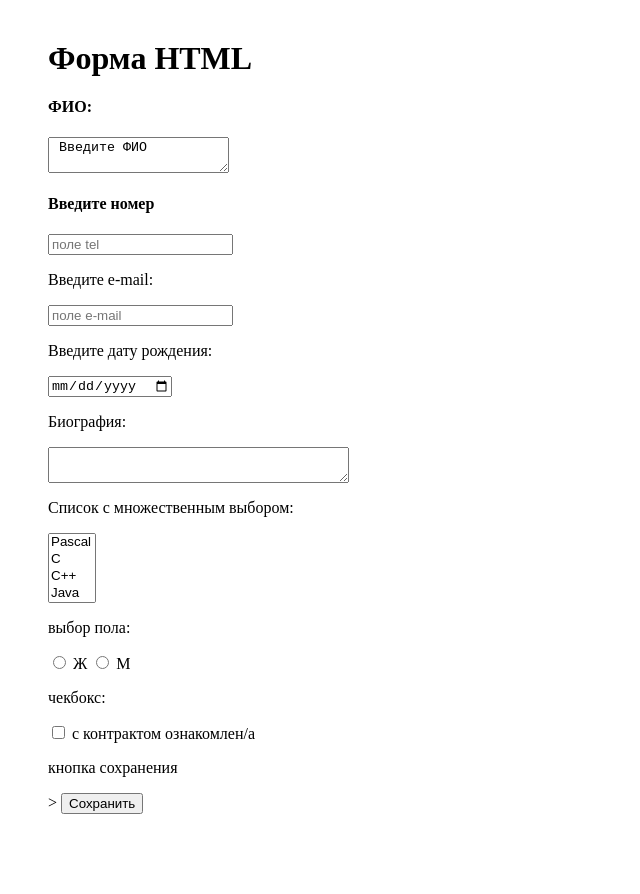
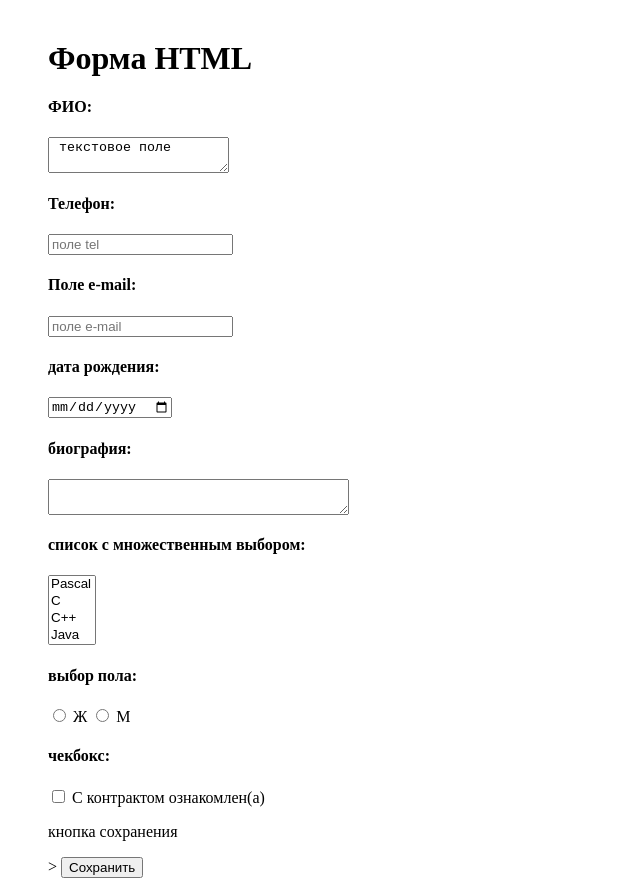
Before and after one commit to DariaDyak/DariaDyak.github.io, a plain HTML site: page index.html in a window 1280 px wide. Shown: the part 2660-3554 px from the top of the page, without its empty margins (0-640 px from the left). Before the commit the page ends 3490 px from the top, so only its background shows below. Drawn offline with Linux system fonts and the light colour scheme.

Commit message:
Update index.html

```diff
--- a/index.html
+++ b/index.html
@@ -128,17 +128,17 @@
   </br>
   </br>
      <h1>Форма HTML</h1>
-<h4 > ФИО: </h4 >
-<textarea > Введите ФИО </textarea>
-<h4>Введите номер</h4 >
+<h4> ФИО: </h4>
+<textarea> текстовое поле </textarea>
+<h4> Телефон: </h4>
 <input type="text" name="tel" id="tel" placeholder="поле tel">
-<p >Введите e-mail:</p >
+<h4>Поле e-mail:</h4>
 <input type="text" name ="email"id="email" placeholder="поле e-mail">
-<p > Введите дату рождения: </p >
+<h4> дата рождения: </h4>
 <input type="date" name="date-picker" id="date-picker">
-<p > Биография: </p >
+<h4> биография: </h4>
 <textarea name="comment" cols="35"></textarea>
-<p > Список с множественным выбором: </p >
+<h4> список с множественным выбором: </h4>
     <select name="" multiple>
         <option value="Pascal">Pascal</option>
         <option value="C">C</option>
@@ -151,14 +151,13 @@
         <option value="Scala">Scala</option>
         <option value="Clojure">Clojure</option>
       </select>
-<p > выбор пола: </p >
+<h4> выбор пола: </h4>
 <input type="radio" name="radio-group" id="radio1" value="option1">
 <label for="radio1">Ж</label>
-
 <input type="radio" name="radio-group" id="radio2" value="option2">
 <label for="radio2">М</label>
-<p > чекбокс: </p >
+<h4> чекбокс: </h4>
     <input type="checkbox" id="Checkbox">
-    <label for="Checkbox">с контрактом ознакомлен/а</label>
+    <label for="Checkbox">C контрактом ознакомлен(а)</label>
 <p>кнопка сохранения</p>>
-<button  type =" submit " > Сохранить </button >
+<button  type ="submit "> Сохранить </button >
```
